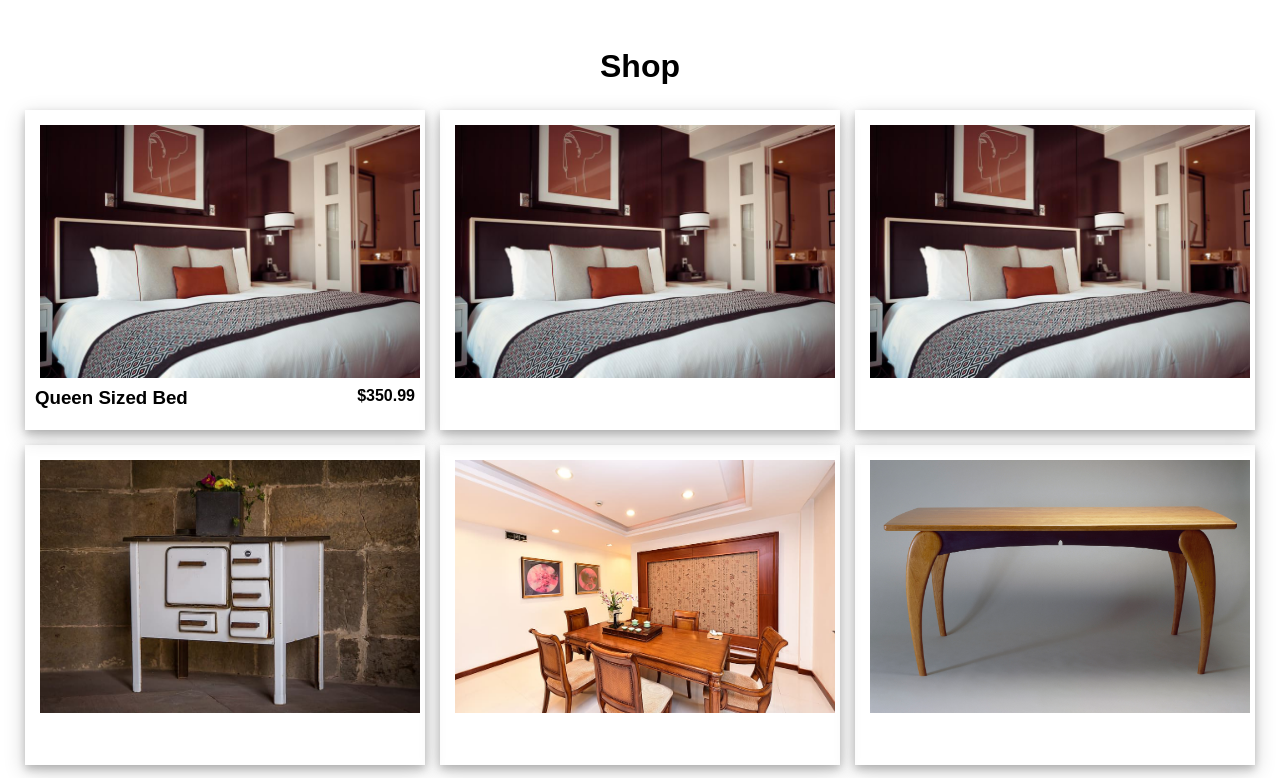
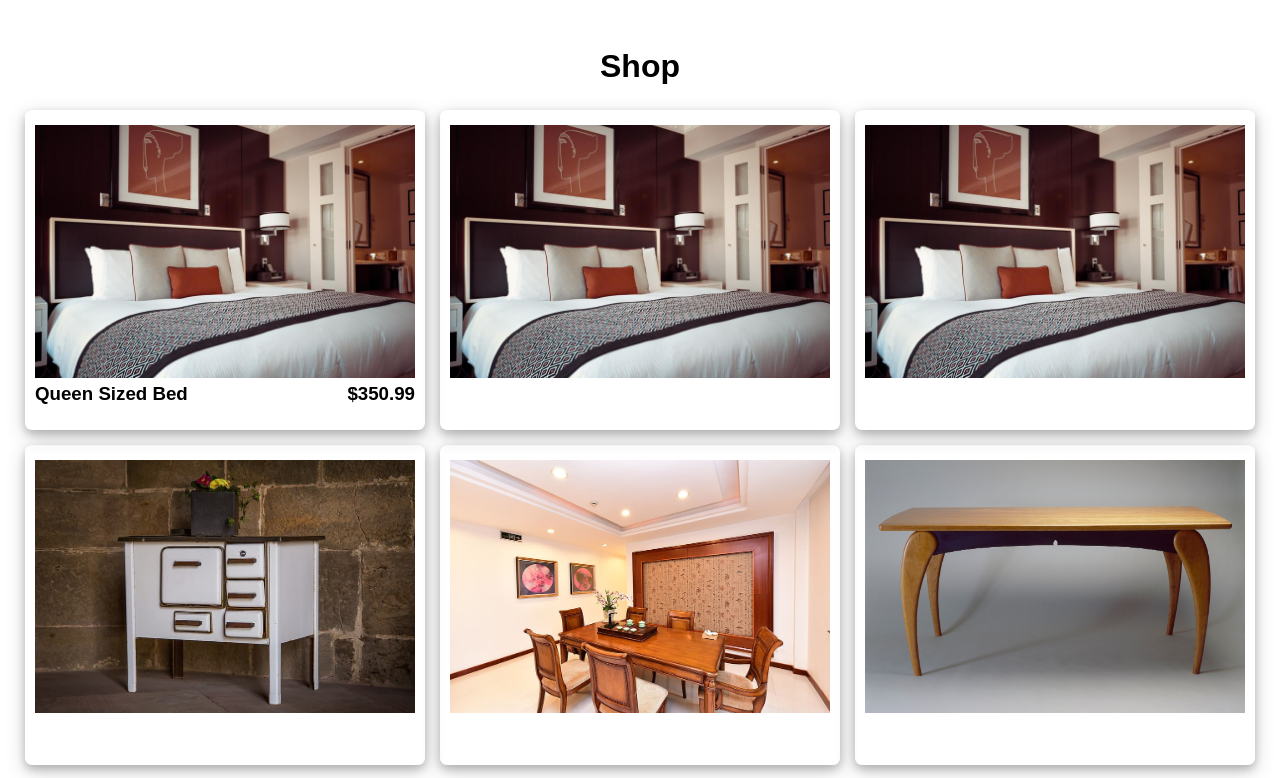
Before and after one commit to irfaan-jamarussadiq/react-commerce, a React (Create React App) app: page / in a window 1280 px wide. Shown: the part 802-1580 px from the top of the page. Built offline with nearby package versions, Linux system fonts and the light colour scheme; a web font is replaced by a local one.

Commit message:
rounded image cards

```diff
--- a/src/ProductList.js
+++ b/src/ProductList.js
@@ -14,7 +14,7 @@ export default function ProductList() {
                         </div>
 
                         <div className="product-price-container">
-                            <h4 className="product-price">$350.99</h4>
+                            <h3 className="product-price">$350.99</h3>
                         </div>
                     </div>
                     <div className="gallery-item">
--- a/src/styles.css
+++ b/src/styles.css
@@ -186,4 +186,11 @@
 .gallery-item {
   padding: 10px;
   box-shadow: 0 4px 8px 0 rgba(0, 0, 0, 0.2), 0 6px 20px 0 rgba(0, 0, 0, 0.19);
+  border-radius: 2%;
 }
+
+figure {
+  display: flex;
+  justify-content: center;
+  align-items: center;
+}
```
